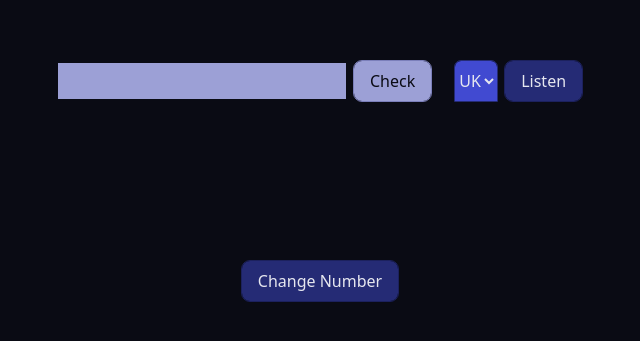
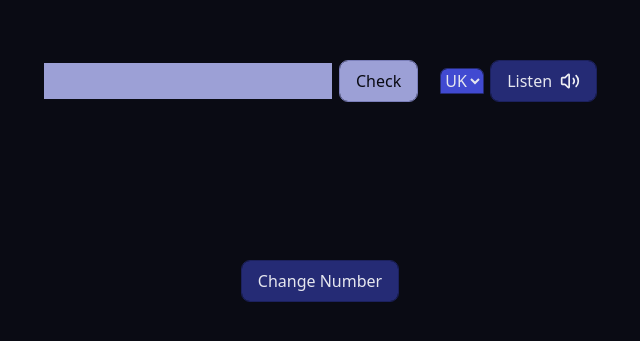
Before and after one commit to SanchezEnzo/NumsEN, a React (Vite) app: page / in a window 1280 px wide. Shown: the part 259-600 px from the top of the page, without its empty margins (320-960 px from the left). Built offline with nearby package versions, Linux system fonts and the light colour scheme.

Commit message:
add volume icon

```diff
--- a/src/App.tsx
+++ b/src/App.tsx
@@ -1,5 +1,4 @@
 import { useLanguage } from './hooks/useLanguage'
-import { Result } from './components/Result'
 import { Button } from './components/Button'
 // import { NumberTicker } from './components/ui/number-ticker'
 import NumberFlow, { continuous } from '@number-flow/react'
@@ -9,6 +8,7 @@ import Form from './components/Form'
 import { useNumber } from './hooks/useNumber'
 import { Select } from './components/Select'
 import { RESPONSE_STATE } from './constants/responseState'
+import { Volume } from './components/icons/Volumen'
 
 export default function App () {
 	const { number, changeNumber } = useNumber()
@@ -25,9 +25,12 @@ export default function App () {
 			<NumberFlow
 				value={number}
 				locales='ar-OM-u-nu-latn'
-				className={`text-[10rem] transition-colors duration-500  ${
-					response === RESPONSE_STATE.WRONG || response === RESPONSE_STATE.INVALID ? 'animate-shake text-red-500' : 'text-accent'
-				}`}
+				className={`text-[10rem] transition-colors duration-700  ${
+					response === RESPONSE_STATE.WRONG ||
+					response === RESPONSE_STATE.INVALID
+						? 'animate-shake text-red-500'
+						: 'text-accent'
+				} ${response === RESPONSE_STATE.RIGHT && 'text-green-500'}`}
 				spinTiming={{ duration: 500, easing: 'ease-in-out' }}
 				opacityTiming={{ duration: 350, easing: 'ease-out' }}
 				plugins={[continuous]}
@@ -39,20 +42,19 @@ export default function App () {
 					handleSubmit={handleSubmit}
 					inputRef={inputRef}
 				/>
-				<div className='flex gap-2'>
+				<div className='flex items-center gap-2'>
 					<Select changeLanguage={changeLanguage} />
 					<Button
 						handleClick={playAudio}
-						classButton='text-buttonText-secondary bg-secondary outline-outline-secondary'
+						classButton='text-buttonText-secondary bg-secondary outline-outline-secondary flex items-center gap-2'
 					>
 						Listen
+						<Volume />
 					</Button>
 				</div>
 			</div>
 			<div className='w-full flex justify-center'>
-				<div className='w-56 flex relative'>
-					<Result response={response} />
-				</div>
+				<div className='w-56 flex relative'></div>
 			</div>
 			<Button
 				handleClick={() => {
--- /dev/null
+++ b/src/components/icons/Volumen.tsx
@@ -0,0 +1,20 @@
+export function Volume () {
+	return (
+		<svg
+			xmlns='http://www.w3.org/2000/svg'
+			width='20'
+			height='20'
+			viewBox='0 0 24 24'
+			fill='none'
+			stroke='#f0f0f4'
+			stroke-width='2'
+			stroke-linecap='round'
+			stroke-linejoin='round'
+			className='lucide lucide-volume-2'
+		>
+			<path d='M11 4.702a.705.705 0 0 0-1.203-.498L6.413 7.587A1.4 1.4 0 0 1 5.416 8H3a1 1 0 0 0-1 1v6a1 1 0 0 0 1 1h2.416a1.4 1.4 0 0 1 .997.413l3.383 3.384A.705.705 0 0 0 11 19.298z' />
+			<path d='M16 9a5 5 0 0 1 0 6' />
+			<path d='M19.364 18.364a9 9 0 0 0 0-12.728' />
+		</svg>
+	)
+}
```
